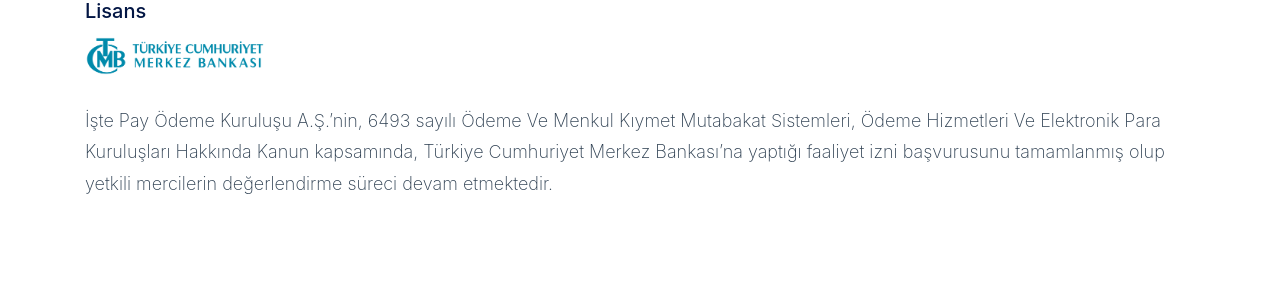
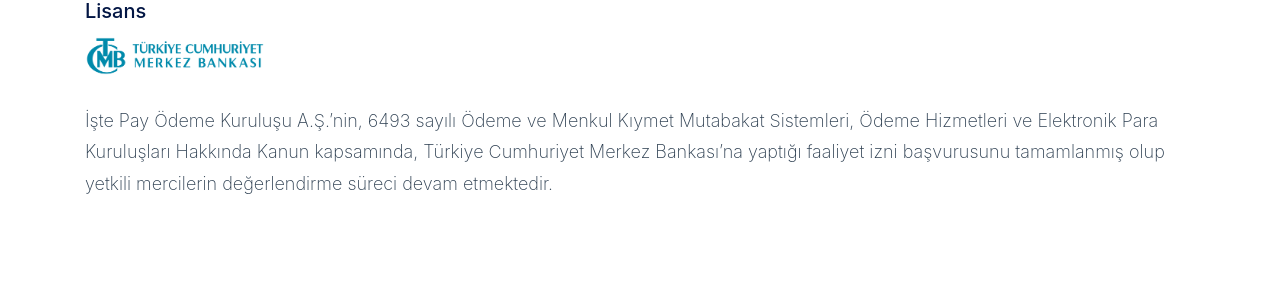
Before and after one commit to Valensas/valenspara.com, a Jekyll site: the page built from about.md, in a window 1280 px wide. Shown: the part 719-1019 px from the top of the page. Built offline with Jekyll 4.4.1, drawn with Linux system fonts in a browser that asks for light colours; nearby versions of some CDN libraries.

```diff
--- a/about.md
+++ b/about.md
@@ -20,6 +20,6 @@ Kuruluşumuz gerek yönetimsel gerekse teknolojik seviyede "Büyük Düşün, K
 
 <img style="width:10em" src="/img/tcmb-logo.png">
 
-İşte Pay Ödeme Kuruluşu A.Ş.'nin, 6493 sayılı Ödeme Ve Menkul Kıymet Mutabakat Sistemleri, Ödeme Hizmetleri Ve Elektronik Para Kuruluşları Hakkında Kanun kapsamında, Türkiye Cumhuriyet Merkez Bankası’na yaptığı faaliyet izni başvurusunu tamamlanmış olup yetkili mercilerin değerlendirme süreci devam etmektedir.
+İşte Pay Ödeme Kuruluşu A.Ş.'nin, 6493 sayılı Ödeme ve Menkul Kıymet Mutabakat Sistemleri, Ödeme Hizmetleri ve Elektronik Para Kuruluşları Hakkında Kanun kapsamında, Türkiye Cumhuriyet Merkez Bankası’na yaptığı faaliyet izni başvurusunu tamamlanmış olup yetkili mercilerin değerlendirme süreci devam etmektedir.
 
 <!-- İşte Pay Ödeme Kuruluşu Kuruluşu A.Ş., 6493 sayılı Ödeme Ve Menkul Kıymet Mutabakat Sistemleri, Ödeme Hizmetleri Ve Elektronik Para Kuruluşları Hakkında Kanun'a uyumlu olarak Türkiye Cumhuriyeti Merkez Bankası lisanslı ödeme kuruluşudur. -->
```
